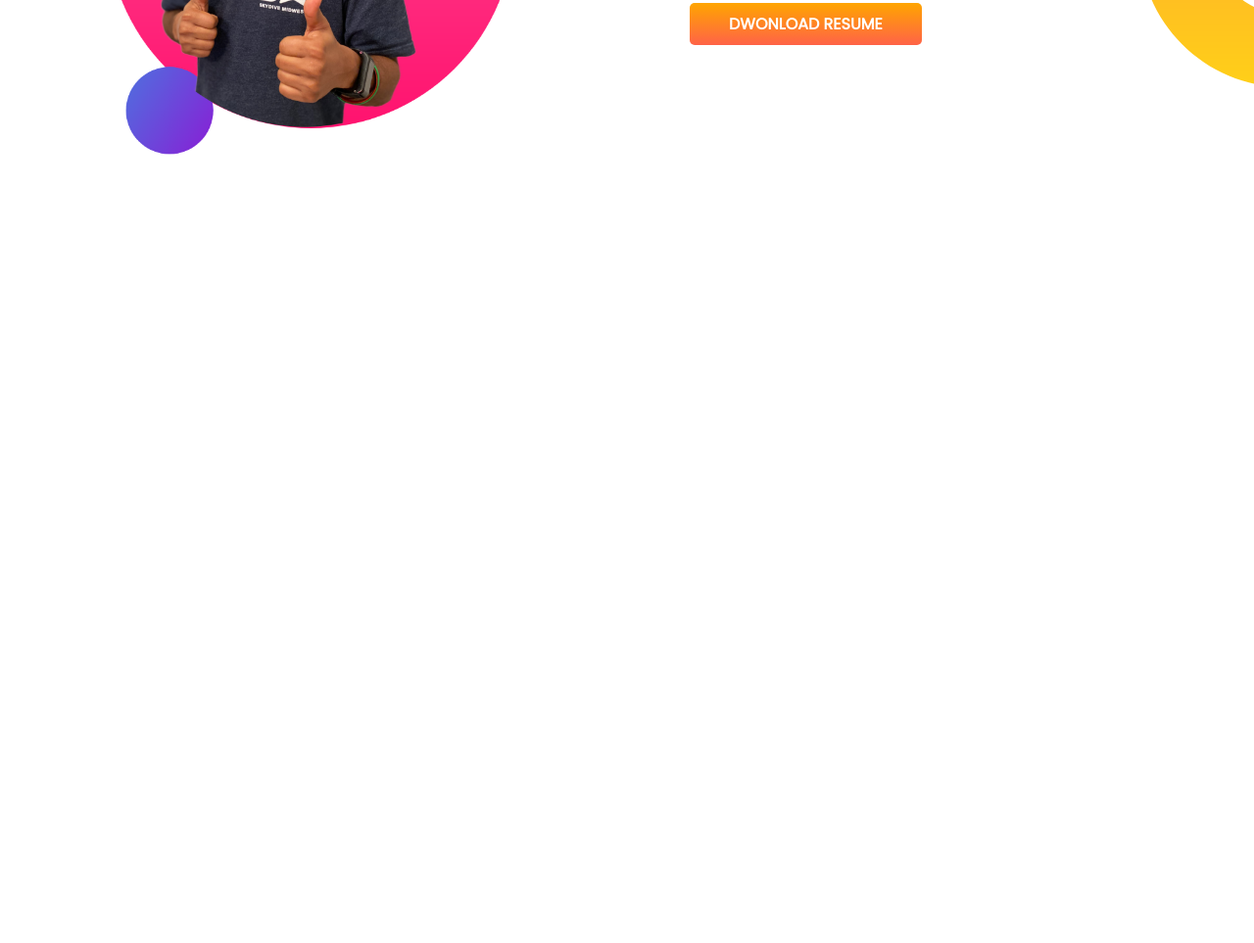
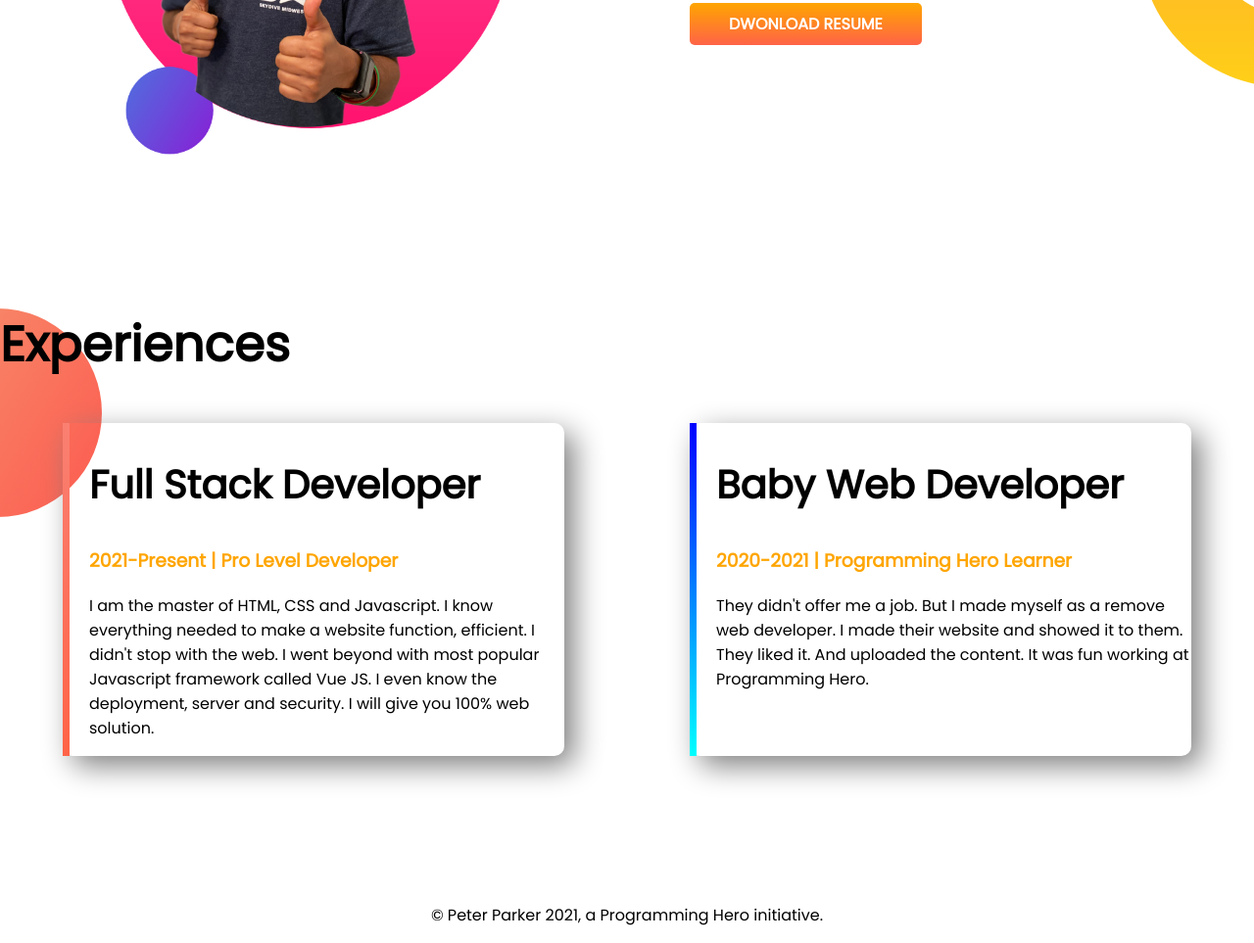
Before and after one commit to Enamulhaque0/developer-portfolio, a plain HTML site: page index.html in a window 1280 px wide. Shown: the part 899-1862 px from the top of the page at 98% size. Before the commit the page ends 1214 px from the top, so only its background shows below. Drawn offline with Linux system fonts and the light colour scheme.

Commit message:
fotter added

```diff
--- a/index.html
+++ b/index.html
@@ -13,7 +13,7 @@
 </head>
 
 <body>
-    <section class="top-banner">
+    <section class="top-banner flexible-container">
         <div class="half-width">
             <h1>Welcome To</h1>
             <h1><span class="orange-color">Peter Parker</span> World!</h1>
@@ -30,7 +30,7 @@
         <div class="half-width"><img src="images/jhankar.png" alt=""></div>
     </section>
 
-    <section class="dream-big">
+    <section class="dream-big flexible-container">
         <div class="half-width">
             <img src="images/jhankar2.png" alt="">
         </div>
@@ -44,6 +44,36 @@
             <a class="link-button" target="_blank" href="">DWONLOAD RESUME</a>
         </div>
     </section>
+
+    <section class="Experience-area">
+        <h1>Experiences</h1>
+        <div class="flexible-container">
+            <div id="web-stuck-dev" class="experience-item">
+                <h2>Full Stack Developer</h2>
+                <h3 class="orange-color">2021-Present | Pro Level Developer</h3>
+                <p>I am the master of HTML, CSS and Javascript. I know everything needed to make a website function,
+                    efficient.
+                    I didn't stop with the web. I went beyond with most popular Javascript framework called Vue JS. I
+                    even
+                    know
+                    the deployment, server and security. I will give you 100% web solution.</p>
+
+            </div>
+            <div id="web-dev-experience" class="experience-item">
+                <h2>Baby Web Developer</h2>
+                <h3 class="orange-color">2020-2021 | Programming Hero Learner</h3>
+                <p>They didn't offer me a job. But I made myself as a remove web developer. I made their website and
+                    showed
+                    it
+                    to them. They liked it. And uploaded the content. It was fun working at Programming Hero.</p>
+            </div>
+        </div>
+
+
+    </section>
+    <footer>
+        <p>© Peter Parker 2021, a Programming Hero initiative.</p>
+    </footer>
 </body>
 
 </html>
--- a/style.css
+++ b/style.css
@@ -5,10 +5,13 @@ body{
 h1{
     font-size: 50px;
 }
+h2{
+    font-size: 40px;
+}
 .orange-color{
     color: orange;
 }
-section{
+.flexible-container{
     display: flex;
     margin-bottom: 150px;
 }
@@ -36,3 +39,28 @@ section{
     background-repeat: no-repeat;
     background-position: right;
 }
+.experience-item{
+    width: 40%;
+    margin-left: 5%;
+    margin-right: 5%;
+    padding-left: 20px;
+    border-radius: 10px;
+    box-shadow: 10px 10px 30px gray;
+}
+.Experience-area{
+    background-image: url(images/exp-bg.png);
+    background-repeat: no-repeat;
+}
+#web-dev-experience{
+    border-left: 7px solid;
+    border-image: linear-gradient(blue, cyan);
+    border-image-slice: 1;
+}
+#web-stuck-dev{
+    border-left: 7px solid;
+    border-image: linear-gradient(salmon, tomato);
+    border-image-slice: 1;
+}
+footer p {
+    text-align: center;
+}
```
Also changed, not shown: 4 other files.
